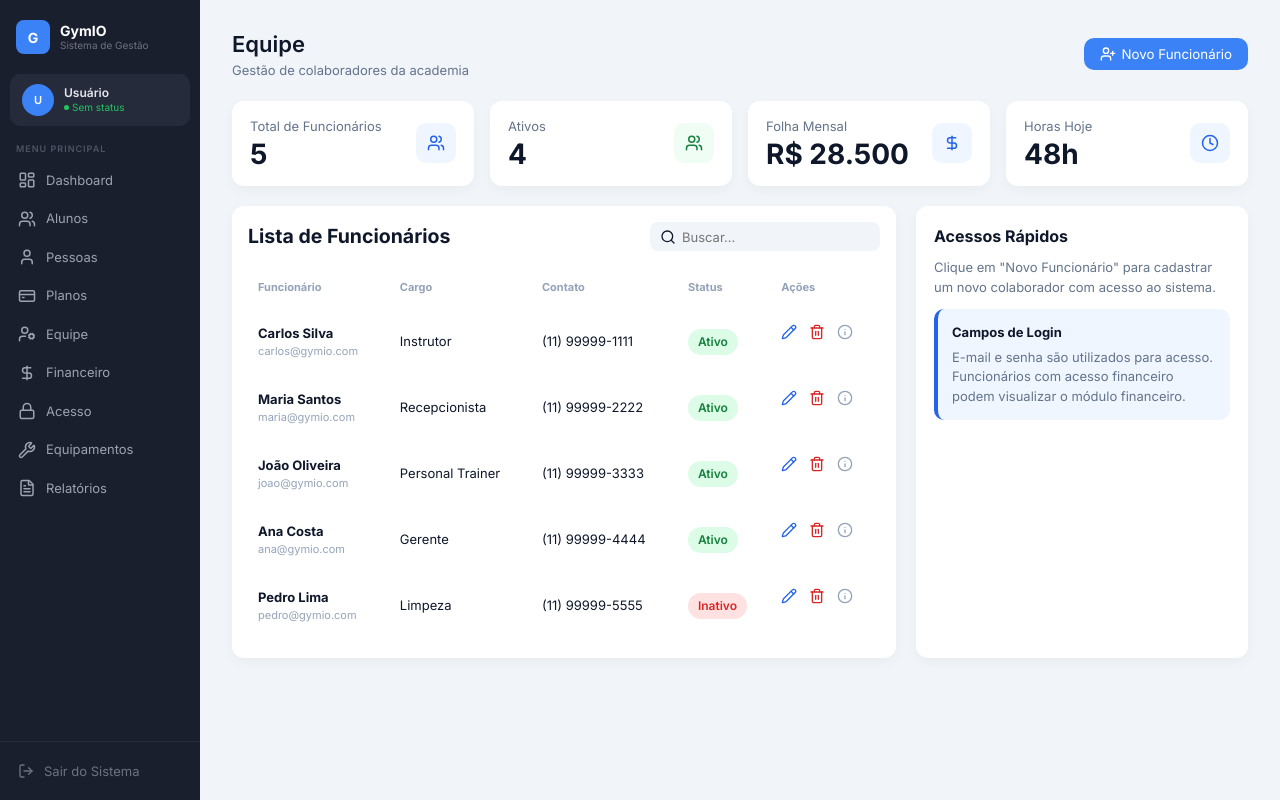
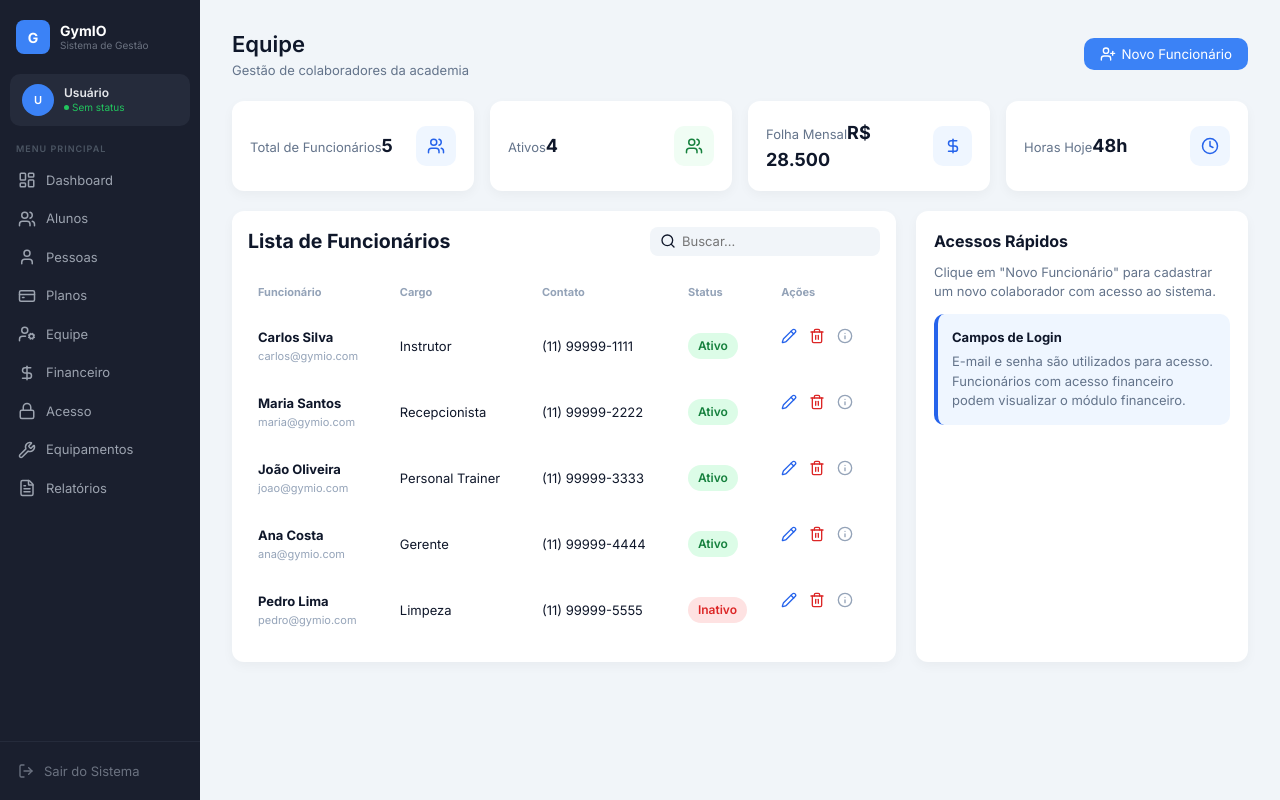
Before and after one commit to isaturquino/GymIO, a React (Vite) app in the folder frontend/: page /equipe in a window 1280 px wide. Built offline with nearby package versions, Linux system fonts and the light colour scheme; no server answers.

Commit message:
feat: finalização tela de funcionários

```diff
--- a/frontend/src/styles/equipe.css
+++ b/frontend/src/styles/equipe.css
@@ -72,49 +72,7 @@
 .card strong {
   font-size: var(--text-xl);
 }
-.card {
-  background: var(--color-bg-surface);
-  padding: 18px;
-  border-radius: var(--radius-xl);
 
-  display: flex;
-  justify-content: space-between;
-  align-items: center;
-
-  box-shadow: 0 4px 12px rgba(0, 0, 0, 0.04);
-  transition: var(--transition);
-}
-
-.card-info {
-  display: flex;
-  flex-direction: column;
-  gap: 6px;
-}
-
-.card-info span {
-  font-size: var(--text-sm);
-  color: var(--color-text-secondary);
-  line-height: 1.2;
-}
-
-.card-info strong {
-  font-size: 28px;
-  font-weight: 700;
-  color: var(--color-text-primary);
-  line-height: 1;
-}
-
-.icon {
-  width: 40px;
-  height: 40px;
-  border-radius: var(--radius-lg);
-
-  display: flex;
-  align-items: center;
-  justify-content: center;
-
-  flex-shrink: 0;
-}
 
 /* ICONES */
 .icon {
```
